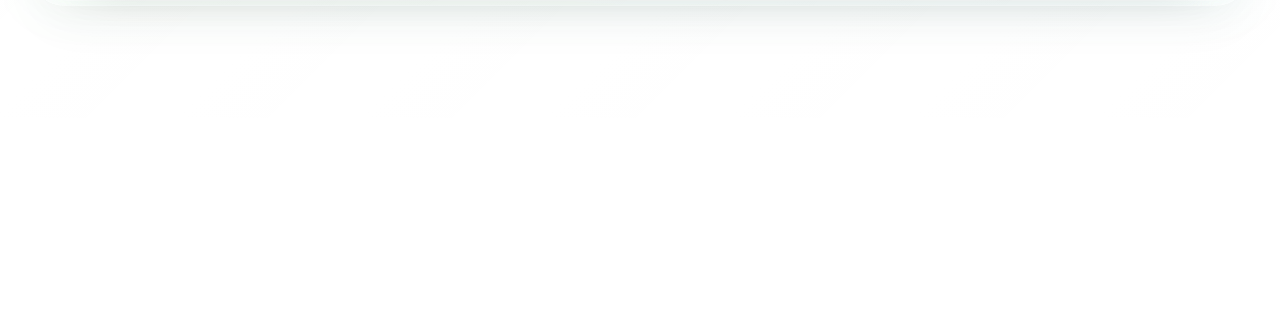
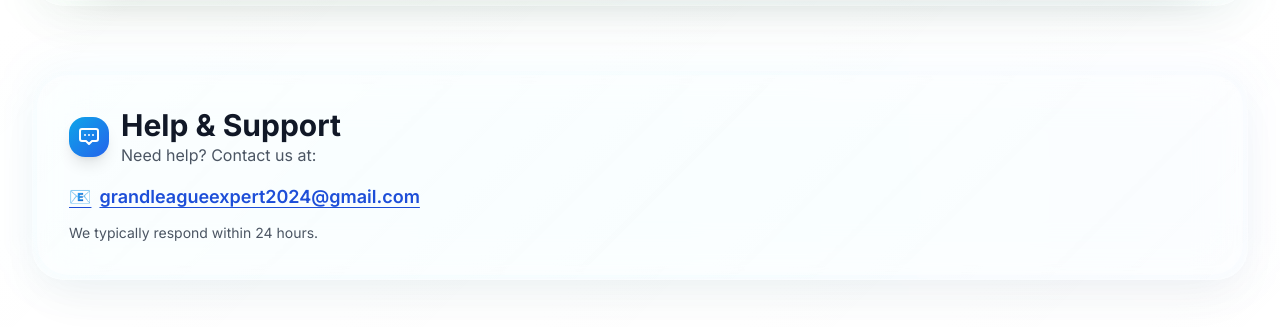
Before and after one commit to kavendevsetup-ship-it/gle-prod, a Next.js app in the folder frontend/: page /dashboard in a window 1280 px wide. Shown: the part 1073-1400 px from the top of the page. Before the commit the page ends 1191 px from the top, so only its background shows below. Built offline with nearby package versions, Linux system fonts and the light colour scheme; no server answers.

Commit message:
Added Support Section

```diff
--- a/frontend/app/dashboard/page.tsx
+++ b/frontend/app/dashboard/page.tsx
@@ -716,6 +716,46 @@ export default function DashboardPage() {
             </motion.section>
 
             <motion.section id="expert-analysis-section" className="relative" />
+            <motion.section
+              initial={{ opacity: 0, y: 20, rotateX: 6 }}
+              animate={{ opacity: 1, y: 0, rotateX: 0 }}
+              transition={{ delay: 0.3, duration: 0.6, ease: [0.16, 1, 0.3, 1] }}
+              className="relative"
+            >
+              <div className="absolute inset-0 bg-gradient-to-r from-sky-500/5 via-cyan-500/5 to-blue-500/5 rounded-3xl blur-xl" />
+              <div
+                className="relative bg-white/15 backdrop-blur-2xl border border-white/30 rounded-3xl p-1 shadow-2xl shadow-black/5"
+                style={{
+                  backgroundImage: "linear-gradient(135deg, rgba(255,255,255,0.15) 0%, rgba(255,255,255,0.08) 100%)",
+                  backdropFilter: "blur(24px) saturate(180%)",
+                  WebkitBackdropFilter: "blur(24px) saturate(180%)",
+                }}
+              >
+                <div className="bg-white/40 backdrop-blur-sm rounded-3xl p-6 lg:p-8">
+                  <div className="flex items-center gap-3 mb-4">
+                    <div className="w-10 h-10 bg-gradient-to-br from-sky-500 to-blue-600 rounded-xl flex items-center justify-center shadow-lg">
+                      <svg className="w-6 h-6 text-white" fill="none" stroke="currentColor" viewBox="0 0 24 24" aria-hidden="true">
+                        <path strokeLinecap="round" strokeLinejoin="round" strokeWidth={2} d="M8 10h.01M12 10h.01M16 10h.01M9 16H5a2 2 0 01-2-2V6a2 2 0 012-2h14a2 2 0 012 2v8a2 2 0 01-2 2h-4l-3 3-3-3z" />
+                      </svg>
+                    </div>
+                    <div>
+                      <h2 className="text-2xl lg:text-3xl font-bold text-gray-900">Help &amp; Support</h2>
+                      <p className="text-gray-600">Need help? Contact us at:</p>
+                    </div>
+                  </div>
+
+                  <a
+                    href="mailto:grandleagueexpert2024@gmail.com"
+                    className="inline-flex items-center gap-2 text-base sm:text-lg font-semibold text-blue-700 underline underline-offset-4 hover:text-blue-800 transition-colors"
+                  >
+                    <span aria-hidden="true">📧</span>
+                    <span>grandleagueexpert2024@gmail.com</span>
+                  </a>
+
+                  <p className="mt-3 text-sm text-gray-600">We typically respond within 24 hours.</p>
+                </div>
+              </div>
+            </motion.section>
             <motion.section id="coming-soon-section" className="relative" />
           </motion.div>
         </div>
--- a/frontend/components/auth/TermsAcceptance.tsx
+++ b/frontend/components/auth/TermsAcceptance.tsx
@@ -17,6 +17,16 @@ export const TermsAcceptance: React.FC<TermsAcceptanceProps> = ({
 }) => {
   const [showTermsModal, setShowTermsModal] = useState(false);
   const [showPrivacyModal, setShowPrivacyModal] = useState(false);
+
+  const openTermsModal = () => {
+    setShowPrivacyModal(false);
+    setShowTermsModal(true);
+  };
+
+  const openPrivacyModal = () => {
+    setShowTermsModal(false);
+    setShowPrivacyModal(true);
+  };
 
   const handleCheckboxChange = (e: React.ChangeEvent<HTMLInputElement>) => {
     onAccept(e.target.checked);
@@ -44,7 +54,7 @@ export const TermsAcceptance: React.FC<TermsAcceptanceProps> = ({
           I agree to the{' '}
           <button
             type="button"
-            onClick={() => setShowTermsModal(true)}
+            onClick={openTermsModal}
             className="text-orange-600 hover:text-orange-700 underline font-medium transition-colors"
           >
             Terms & Conditions
@@ -52,7 +62,7 @@ export const TermsAcceptance: React.FC<TermsAcceptanceProps> = ({
           {' '}and{' '}
           <button
             type="button"
-            onClick={() => setShowPrivacyModal(true)}
+            onClick={openPrivacyModal}
             className="text-orange-600 hover:text-orange-700 underline font-medium transition-colors"
           >
             Privacy Policy
--- a/frontend/components/ui/SimpleModal.tsx
+++ b/frontend/components/ui/SimpleModal.tsx
@@ -110,29 +110,22 @@ export const SimpleModal: React.FC<SimpleModalProps> = ({
   return (
     <AnimatePresence>
       {isOpen && (
-        <>
-          {/* Enhanced Backdrop */}
         <motion.div
           initial={{ opacity: 0 }}
           animate={{ opacity: 1 }}
           exit={{ opacity: 0 }}
-            transition={{ duration: 0.3 }}
-            className="fixed inset-0 bg-black/60 backdrop-blur-sm z-[99998]"
-            onClick={handleBackdropClick}
-          />
-
-          {/* Enhanced Modal Container */}
-          <div
-            className="fixed inset-0 flex items-center justify-center z-[99999] p-4"
+          transition={{ duration: 0.25 }}
+          className="fixed inset-0 z-[99999] bg-black/55 backdrop-blur-md p-4 sm:p-6 overflow-y-auto"
           onClick={handleBackdropClick}
         >
+          <div className="min-h-full flex items-center justify-center">
             <motion.div
               ref={modalRef}
-              initial={{ scale: 0.9, opacity: 0, y: 30 }}
+              initial={{ scale: 0.94, opacity: 0, y: 20 }}
               animate={{ scale: 1, opacity: 1, y: 0 }}
-              exit={{ scale: 0.9, opacity: 0, y: 30 }}
-              transition={{ type: "spring", damping: 25, stiffness: 300 }}
-              className="bg-white rounded-2xl shadow-2xl w-full max-w-4xl max-h-[90vh] overflow-hidden relative"
+              exit={{ scale: 0.96, opacity: 0, y: 16 }}
+              transition={{ type: "spring", damping: 26, stiffness: 300 }}
+              className="relative w-full max-w-3xl max-h-[80vh] overflow-hidden rounded-3xl border border-white/35 bg-white/80 shadow-2xl backdrop-blur-xl"
               role="dialog"
               aria-modal="true"
               aria-labelledby="modal-title"
@@ -140,29 +133,27 @@ export const SimpleModal: React.FC<SimpleModalProps> = ({
               tabIndex={-1}
               onClick={(e) => e.stopPropagation()}
             >
-              {/* Enhanced Header with Close Button */}
-              <div className="sticky top-0 bg-white border-b border-gray-200 px-6 py-4 flex items-center justify-between">
+              <div className="sticky top-0 z-10 border-b border-white/50 bg-white/75 px-5 sm:px-6 py-4 backdrop-blur-xl flex items-center justify-between">
                 <h2
                   id="modal-title"
-                  className="text-xl sm:text-2xl font-bold text-gray-900"
+                  className="text-lg sm:text-xl font-bold text-gray-900 pr-3"
                 >
                   {title}
                 </h2>
 
-                {/* Enhanced Close Button */}
                 <button
+                  type="button"
                   onClick={onClose}
-                  className="p-2 hover:bg-gray-100 rounded-full transition-colors duration-200 flex items-center justify-center min-w-[44px] min-h-[44px]"
+                  className="p-2 rounded-full hover:bg-gray-100/80 transition-colors duration-200 flex items-center justify-center min-w-[40px] min-h-[40px]"
                   aria-label={`Close ${title}`}
                 >
-                  <X size={20} className="text-gray-500" />
+                  <X size={20} className="text-gray-600" />
                 </button>
               </div>
 
-              {/* Enhanced Scrollable Content */}
               <div
                 id="modal-body"
-                className="overflow-y-auto max-h-[calc(90vh-80px)] px-6 py-6 scrollbar-thin scrollbar-thumb-gray-300 scrollbar-track-gray-100"
+                className="overflow-y-auto max-h-[calc(80vh-72px)] px-5 sm:px-6 py-5 sm:py-6"
                 style={{
                   WebkitOverflowScrolling: 'touch',
                   overscrollBehavior: 'contain'
@@ -172,7 +163,7 @@ export const SimpleModal: React.FC<SimpleModalProps> = ({
               </div>
             </motion.div>
           </div>
-        </>
+        </motion.div>
       )}
     </AnimatePresence>
   );
```
Lines whose indentation alone changed are shown as unchanged.
